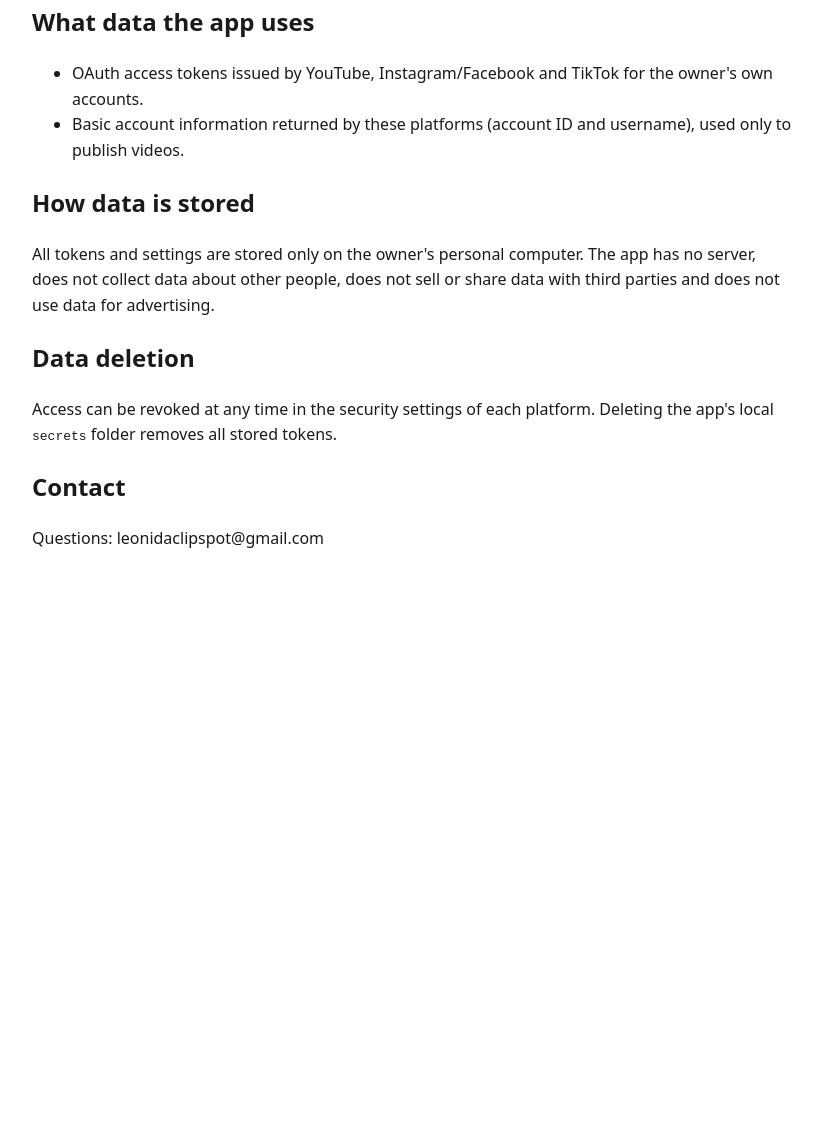
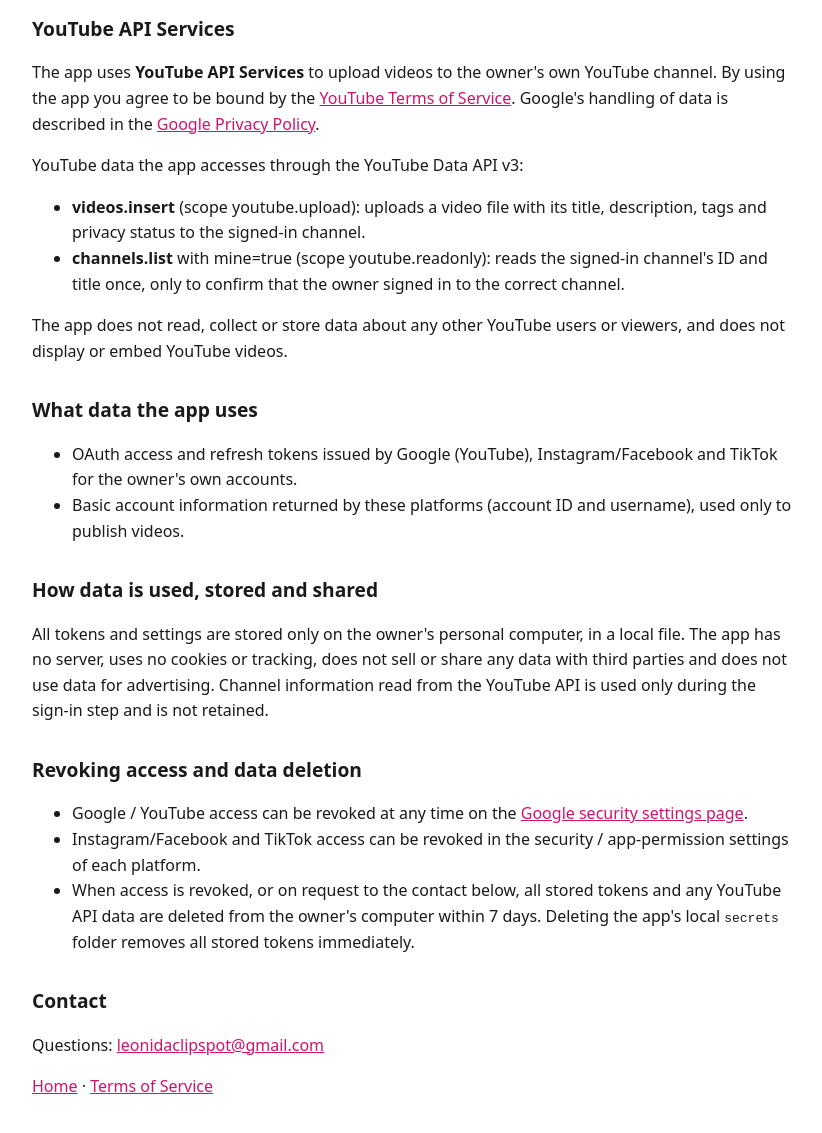
Before and after one commit to qa1paq/leonida-clips, a plain HTML site: page privacy.html in a window 1280 px wide. Shown: the part 259-1392 px from the top of the page, without its empty margins (228-1050 px from the left). Before the commit the page ends 851 px from the top, so only its background shows below. Drawn offline with Linux system fonts and the light colour scheme.

Commit message:
Add files via upload

```diff
--- a/privacy.html
+++ b/privacy.html
@@ -4,26 +4,50 @@
 <meta charset="utf-8">
 <meta name="viewport" content="width=device-width, initial-scale=1">
 <title>Leonida Clips Publisher – Privacy Policy</title>
-<style>body{font-family:system-ui,Segoe UI,Arial,sans-serif;max-width:760px;margin:40px auto;padding:0 16px;line-height:1.6;color:#1a1a1a;background:#fff}h1{font-size:1.6rem}</style>
+<style>body{font-family:system-ui,Segoe UI,Arial,sans-serif;max-width:760px;margin:40px auto;padding:0 16px;line-height:1.6;color:#1a1a1a;background:#fff}h1{font-size:1.6rem}h2{font-size:1.2rem;margin-top:1.6em}a{color:#d0136f}</style>
 </head>
 <body>
 <h1>Leonida Clips Publisher – Privacy Policy</h1>
-<p>Last updated: November 19, 2026</p>
+<p>Last updated: November 20, 2026</p>
 <p>Leonida Clips Publisher ("the app") is a personal desktop tool operated by the owner of the Leonida Clips channels
 (@leonidaclipspot). It uploads short, credited highlight clips of GTA 6 live streams, edited by the owner under the
 streamers' official clipping programs, to the owner's own accounts on YouTube, Instagram and TikTok.</p>
+
+<h2>YouTube API Services</h2>
+<p>The app uses <strong>YouTube API Services</strong> to upload videos to the owner's own YouTube channel.
+By using the app you agree to be bound by the
+<a href="https://www.youtube.com/t/terms">YouTube Terms of Service</a>.
+Google's handling of data is described in the
+<a href="https://www.google.com/policies/privacy">Google Privacy Policy</a>.</p>
+<p>YouTube data the app accesses through the YouTube Data API v3:</p>
+<ul>
+  <li><strong>videos.insert</strong> (scope youtube.upload): uploads a video file with its title, description, tags and privacy status to the signed-in channel.</li>
+  <li><strong>channels.list</strong> with mine=true (scope youtube.readonly): reads the signed-in channel's ID and title once, only to confirm that the owner signed in to the correct channel.</li>
+</ul>
+<p>The app does not read, collect or store data about any other YouTube users or viewers, and does not display or embed YouTube videos.</p>
+
 <h2>What data the app uses</h2>
 <ul>
-  <li>OAuth access tokens issued by YouTube, Instagram/Facebook and TikTok for the owner's own accounts.</li>
+  <li>OAuth access and refresh tokens issued by Google (YouTube), Instagram/Facebook and TikTok for the owner's own accounts.</li>
   <li>Basic account information returned by these platforms (account ID and username), used only to publish videos.</li>
 </ul>
-<h2>How data is stored</h2>
-<p>All tokens and settings are stored only on the owner's personal computer. The app has no server, does not collect
-data about other people, does not sell or share data with third parties and does not use data for advertising.</p>
-<h2>Data deletion</h2>
-<p>Access can be revoked at any time in the security settings of each platform. Deleting the app's local
-<code>secrets</code> folder removes all stored tokens.</p>
+
+<h2>How data is used, stored and shared</h2>
+<p>All tokens and settings are stored only on the owner's personal computer, in a local file. The app has no server,
+uses no cookies or tracking, does not sell or share any data with third parties and does not use data for advertising.
+Channel information read from the YouTube API is used only during the sign-in step and is not retained.</p>
+
+<h2>Revoking access and data deletion</h2>
+<ul>
+  <li>Google / YouTube access can be revoked at any time on the
+      <a href="https://security.google.com/settings/security/permissions">Google security settings page</a>.</li>
+  <li>Instagram/Facebook and TikTok access can be revoked in the security / app-permission settings of each platform.</li>
+  <li>When access is revoked, or on request to the contact below, all stored tokens and any YouTube API data are deleted
+      from the owner's computer within 7 days. Deleting the app's local <code>secrets</code> folder removes all stored tokens immediately.</li>
+</ul>
+
 <h2>Contact</h2>
-<p>Questions: leonidaclipspot@gmail.com</p>
+<p>Questions: <a href="mailto:leonidaclipspot@gmail.com">leonidaclipspot@gmail.com</a></p>
+<p><a href="index.html">Home</a> · <a href="terms.html">Terms of Service</a></p>
 </body>
 </html>
```
Also changed, not shown: index.html (+11 -7 lines), terms.html (+8 -3 lines), avatar.png (added).
